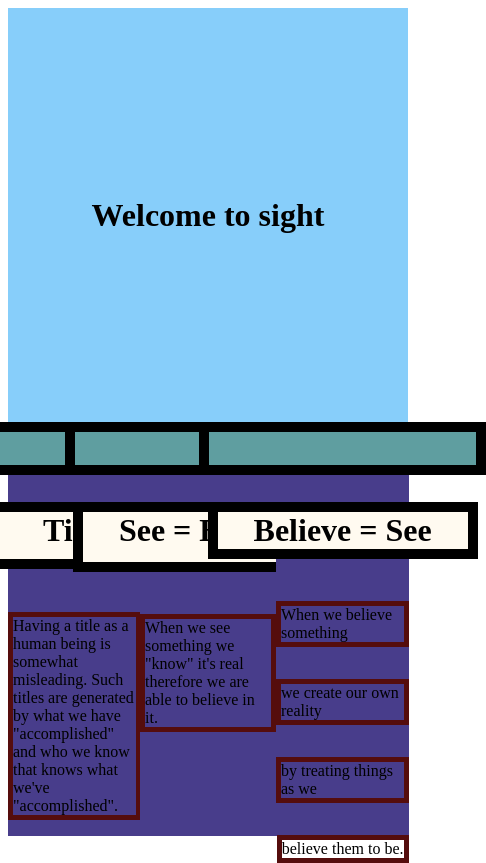
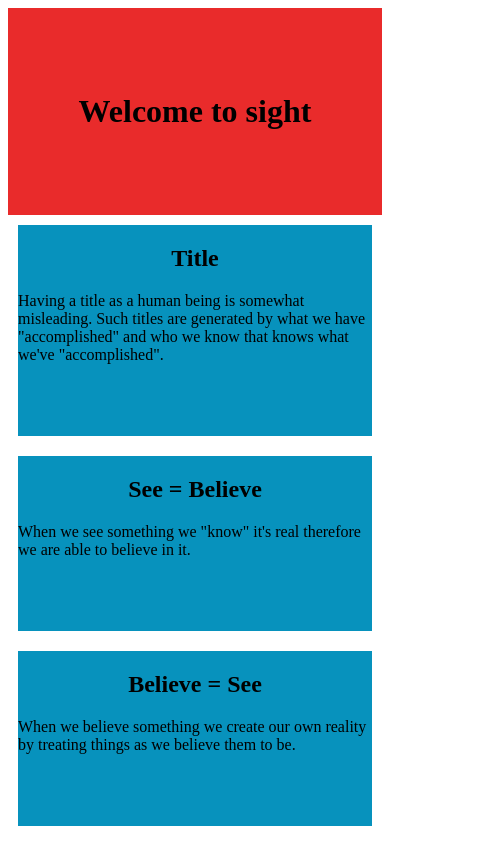
Before and after one commit to Dillon7Peterson/first-responsive-website, a plain HTML site: page index.html in a window 390 px wide. Shown: the whole page, 486 px wide, since content can reach past the window. Drawn offline with Linux system fonts and the light colour scheme.

Commit message:
first responsive website completion

```diff
--- a/index.html
+++ b/index.html
@@ -5,7 +5,7 @@
     <title>First Responsive Website</title>
     <link rel="stylesheet" href="styles.css">
 </head>
-<body>
+    <body class="main-container">
         <header>
             <h1>Welcome to sight</h1>
         </header>
@@ -22,19 +22,15 @@
                 <section>
                     <div></div>
                         <h2>See = Believe</h2>
-                        <p>When we see something
-                            we "know" it's real
-                            therefore we are able to
-                            believe in it.
+                            <p>When we see something we "know" it's real
+                                therefore we are able to believe in it.
                             </p>
                 </section>
                 <section>
                     <div></div>
                         <h2>Believe = See</h2>
-                        <p>When we believe something </p>
-                           <p>we create our own reality</p>
-                            <p>by treating things as we</p>
-                            <p>believe them to be.</p>
+                            <p>When we believe something we create our own reality
+                                by treating things as we believe them to be.</p>
                 </section>
             </main>
 
--- a/styles.css
+++ b/styles.css
@@ -1,45 +1,43 @@
 body{
    display: grid;
-   grid-template-rows: 25% 25% 25% 25%;
-
+   grid-template-columns: 33% 34% 33%;
+  grid-template-rows: 25% 25% 25% 25%;
 }
+@media (min-width: 700px){
+.main-container
 header{
-    background-color: lightskyblue;
+    background-color: rgb(243, 144, 127);
     display: grid;
-    grid-row: 1 / 3;
+    grid-row: 1/3;
+    grid-column:1/4;
     display: flex;
     justify-content: center;
     align-items: center;
-
+    padding: 20px;
 }
 main{
     display: grid;
     grid-row: 3 / 5;
+    grid-column: 1 / 4;
     grid-template-columns: 33% 34% 33%;
     grid-template-rows: 25% 25% 25% 25%;
-
-
-
 }
 section{
-    background-color: darkslateblue;
-    width: auto;
-    height: auto;
-    min-width: 100pt;
-    max-width: 1000pt;
-    min-height: 150pt;
-    max-height: 1500pt;
+    background-color: rgb(13, 116, 67);
     display: grid;
     grid-template-rows: 1fr 1fr 2fr;
     grid-column: 33% 34% 33%;
     grid-row: 1 / 5;
     display: flex;
+    justify-content: space-evenly;
     align-items: center;
     flex-direction: column;
+    padding: 20px;
+    border: 5px solid black;
 }
 div{
     background-color: cadetblue;
-    Border: 10px solid black;
+    Border: 1px solid black;
     height: auto;
     width: auto;
     min-width: 200pt;
@@ -55,15 +53,49 @@ h2{
     display: flex;
     flex-direction: row ;
     justify-content: center;
+    align-items: center;
     font-size: xx-large;
-    border: 10px solid black;
     height: 50px;
     width: 250px;
 }
 p{
     display: grid;
     grid-row: 3 / 5;
-    border: 5px solid rgb(85, 13, 13);
     display: flex;
     justify-content: column;
+    align-items: center;
 }
+}
+@media (max-width: 699px){
+.main-container{
+    display: grid;
+    grid-template-rows: 25% 25% 25% 25%;
+}
+
+    header{
+        background-color: rgb(233, 43, 43);
+        display: grid;
+        grid-row: 1/2;
+        grid-column: 1/4;
+        padding: 25px white;
+        display: flex;
+        justify-content: center;
+        align-items: center;
+
+    }
+    main{
+        display: grid;
+        grid-row: 2/5;
+        grid-column: 1/4;
+    }
+    section{
+        background-color: rgb(7, 146, 189);
+        border: 10px solid white;
+        padding: 10px solid gray;
+    }
+    h2{
+        display: flex;
+        justify-content: center;
+        text-decoration-color: ghostwhite;
+    }
+}
```
Lines whose indentation alone changed are shown as unchanged.
